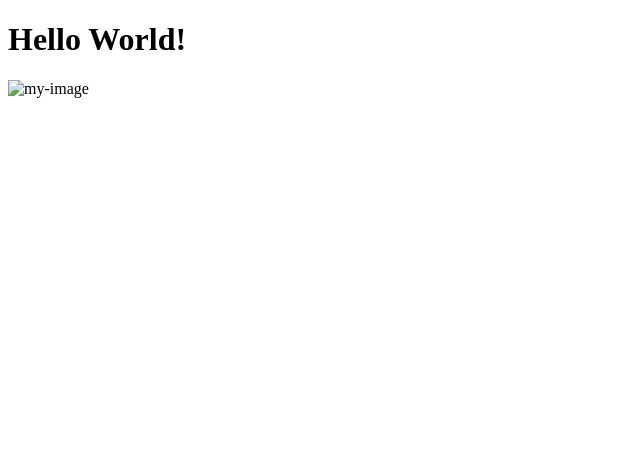
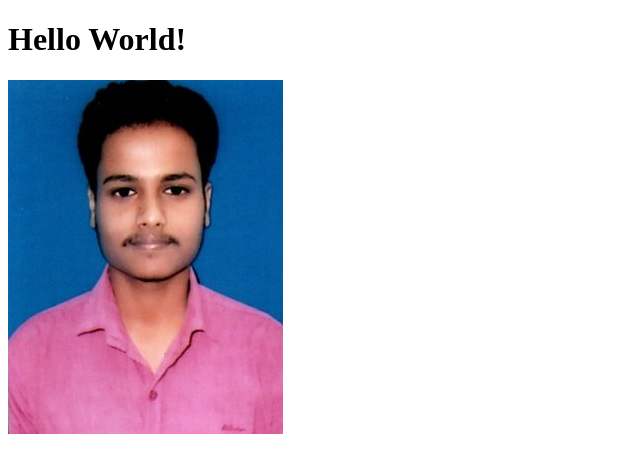
Before and after one commit to OrganicParitosh99/SimpleWebsite, a plain HTML site: page index.html in a window 1280 px wide. Shown: the whole page, without its empty margins (0-640 px from the left). Drawn offline with Linux system fonts and the light colour scheme; files whose address does not match are found by name.

Commit message:
Add files via upload

```diff
--- a/index.html
+++ b/index.html
@@ -8,6 +8,6 @@
 </head>
 <body>
     <h1>Hello World!</h1>
-    <img src="C:\Users\LENOVO\Downloads\ParitoshKumarImg.jpeg" alt="my-image">
+    <img src="F:\SimpleWebsite\images\ParitoshKumarImg.jpeg" alt="my-image">
 </body>
 </html>
```
Also changed, not shown: ParitoshKumarImg.jpeg (added).
